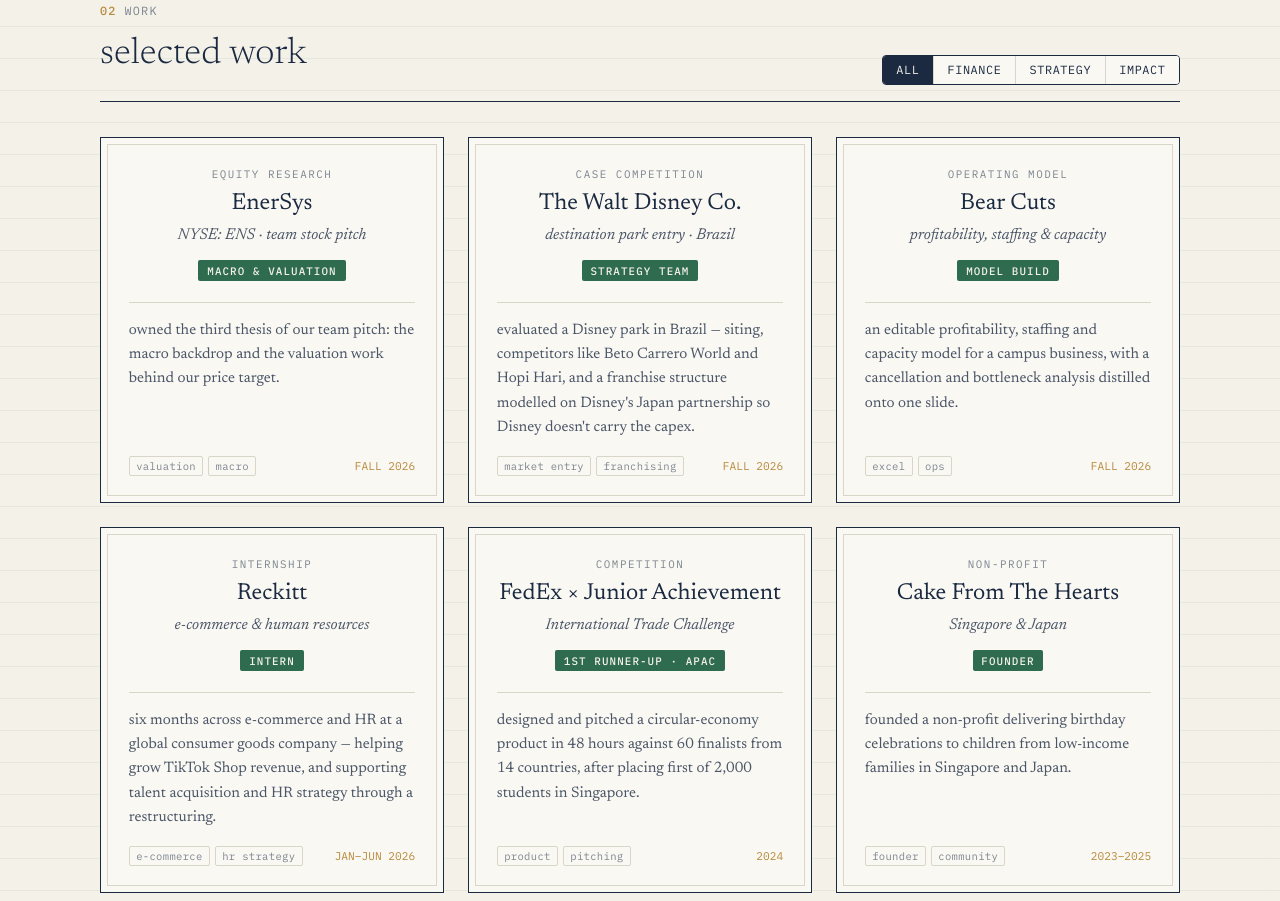
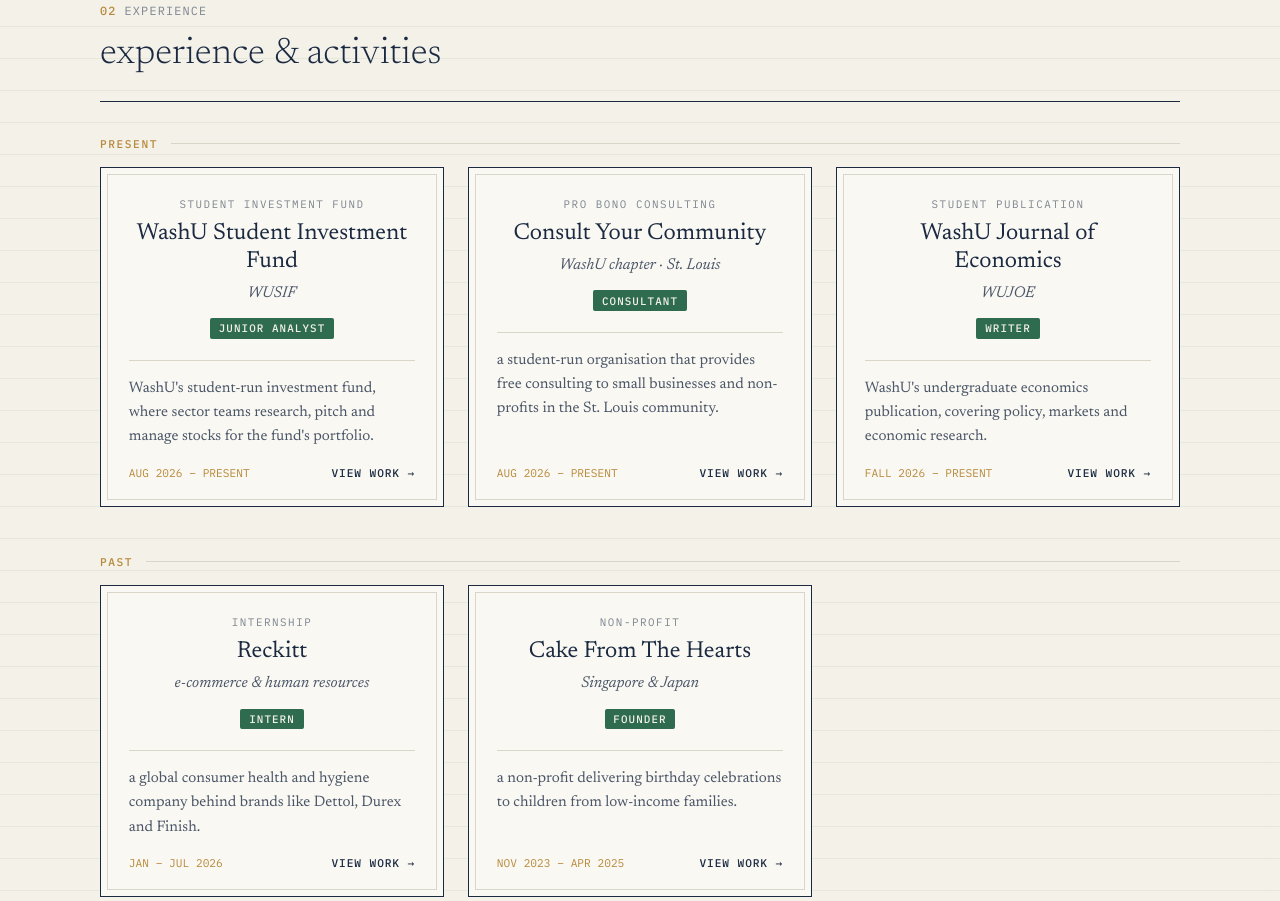
Before and after one commit to unawaretroubletrolley/wesleyngyude.com, a plain HTML site: page index.html in a window 1280 px wide. Shown: the part 1573-2474 px from the top of the page. Drawn offline with Linux system fonts and the light colour scheme.

Commit message:
Update work section to experience and modify labels

```diff
--- a/index.html
+++ b/index.html
@@ -163,6 +163,13 @@
   .tag { font: .66rem var(--mono); color: var(--muted); border: 1px solid var(--border); border-radius: 2px; padding: .1rem .4rem; letter-spacing: .03em; }
   .when { font: .7rem var(--mono); color: var(--gold); white-space: nowrap; }
 
+  .group-label { font: 500 .7rem var(--mono); letter-spacing: .14em; text-transform: uppercase; color: var(--gold); margin: 0 0 1rem; display: flex; align-items: center; gap: .8rem; }
+  .group-label::after { content: ""; flex: 1; height: 1px; background: var(--border); }
+  .grid + .group-label { margin-top: 3rem; }
+  a.card { text-decoration: none; color: inherit; }
+  .card .view { font: 500 .7rem var(--mono); letter-spacing: .08em; color: var(--ink); transition: color .2s, transform .2s; }
+  .card:hover .view { color: var(--green); transform: translateX(3px); }
+
   /* writing */
   .post { display: block; padding: 1.8rem 0; border-bottom: 1px solid var(--border); }
   .post .meta { font: .72rem var(--mono); color: var(--muted); letter-spacing: .06em; text-transform: uppercase; display: flex; gap: .6rem; flex-wrap: wrap; margin-bottom: .55rem; }
@@ -229,7 +236,7 @@
   </button>
   <div class="nav-menu" id="menu">
     <a href="#about"><b>01</b>about</a>
-    <a href="#work"><b>02</b>work</a>
+    <a href="#work"><b>02</b>experience</a>
     <a href="#writing"><b>03</b>writing</a>
     <a href="#credentials"><b>04</b>credentials</a>
     <a href="#contact"><b>05</b>contact</a>
@@ -244,7 +251,7 @@
     <h1>welcome to<br />wesley's <em>ledger</em></h1>
     <p class="tagline">keeping notes where finance, data, and decision-making meet</p>
     <div class="hero-ctas">
-      <a class="btn solid" href="#work">VIEW MY WORK</a>
+      <a class="btn solid" href="#work">VIEW EXPERIENCE</a>
       <a class="text-link" href="#writing">read my writing →</a>
     </div>
 
@@ -283,61 +290,59 @@
     </div>
   </section>
 
-  <!-- ============ DEALS / WORK ============ -->
+  <!-- ============ EXPERIENCE ============ -->
   <section class="block" id="work">
     <div class="wrap">
       <div class="sec-head reveal">
-        <div><p class="eyebrow"><b>02</b>work</p><h2>selected work</h2></div>
-        <div class="chips" role="group" aria-label="filter projects">
-          <button class="chip on" data-f="all">ALL</button>
-          <button class="chip" data-f="finance">FINANCE</button>
-          <button class="chip" data-f="strategy">STRATEGY</button>
-          <button class="chip" data-f="impact">IMPACT</button>
-        </div>
+        <div><p class="eyebrow"><b>02</b>experience</p><h2>experience & activities</h2></div>
       </div>
 
+      <!-- To add an organisation: copy one <a class="card org"> block, then make its page by copying a folder in /experience/. -->
+      <p class="group-label reveal">present</p>
       <div class="grid">
-        <!-- To add a project: copy one <article> block. data-cat = finance / strategy / impact (space-separated). -->
-        <article class="card reveal" data-cat="finance">
+        <a class="card org reveal" href="experience/wusif/">
           <div class="card-in">
             <div class="stone">
-              <div class="type">equity research</div>
-              <h3>EnerSys</h3>
-              <div class="deal">NYSE: ENS · team stock pitch</div>
-              <span class="role">macro & valuation</span>
+              <div class="type">student investment fund</div>
+              <h3>WashU Student Investment Fund</h3>
+              <div class="deal">WUSIF</div>
+              <span class="role">junior analyst</span>
             </div>
-            <p class="desc">owned the third thesis of our team pitch: the macro backdrop and the valuation work behind our price target.</p>
-            <div class="foot"><div class="tags"><span class="tag">valuation</span><span class="tag">macro</span></div><span class="when">FALL 2026</span></div>
+            <p class="desc">WashU's student-run investment fund, where sector teams research, pitch and manage stocks for the fund's portfolio.</p>
+            <div class="foot"><span class="when">AUG 2026 – PRESENT</span><span class="view">VIEW WORK →</span></div>
           </div>
-        </article>
+        </a>
 
-        <article class="card reveal" data-cat="strategy">
+        <a class="card org reveal" href="experience/consult-your-community/">
           <div class="card-in">
             <div class="stone">
-              <div class="type">case competition</div>
-              <h3>The Walt Disney Co.</h3>
-              <div class="deal">destination park entry · Brazil</div>
-              <span class="role">strategy team</span>
+              <div class="type">pro bono consulting</div>
+              <h3>Consult Your Community</h3>
+              <div class="deal">WashU chapter · St. Louis</div>
+              <span class="role">consultant</span>
             </div>
-            <p class="desc">evaluated a Disney park in Brazil — siting, competitors like Beto Carrero World and Hopi Hari, and a franchise structure modelled on Disney's Japan partnership so Disney doesn't carry the capex.</p>
-            <div class="foot"><div class="tags"><span class="tag">market entry</span><span class="tag">franchising</span></div><span class="when">FALL 2026</span></div>
+            <p class="desc">a student-run organisation that provides free consulting to small businesses and non-profits in the St. Louis community.</p>
+            <div class="foot"><span class="when">AUG 2026 – PRESENT</span><span class="view">VIEW WORK →</span></div>
           </div>
-        </article>
+        </a>
 
-        <article class="card reveal" data-cat="finance strategy">
+        <a class="card org reveal" href="experience/journal-of-economics/">
           <div class="card-in">
             <div class="stone">
-              <div class="type">operating model</div>
-              <h3>Bear Cuts</h3>
-              <div class="deal">profitability, staffing & capacity</div>
-              <span class="role">model build</span>
+              <div class="type">student publication</div>
+              <h3>WashU Journal of Economics</h3>
+              <div class="deal">WUJOE</div>
+              <span class="role">writer</span>
             </div>
-            <p class="desc">an editable profitability, staffing and capacity model for a campus business, with a cancellation and bottleneck analysis distilled onto one slide.</p>
-            <div class="foot"><div class="tags"><span class="tag">excel</span><span class="tag">ops</span></div><span class="when">FALL 2026</span></div>
+            <p class="desc">WashU's undergraduate economics publication, covering policy, markets and economic research.</p>
+            <div class="foot"><span class="when">FALL 2026 – PRESENT</span><span class="view">VIEW WORK →</span></div>
           </div>
-        </article>
+        </a>
+      </div>
 
-        <article class="card reveal" data-cat="strategy">
+      <p class="group-label reveal">past</p>
+      <div class="grid">
+        <a class="card org reveal" href="experience/reckitt/">
           <div class="card-in">
             <div class="stone">
               <div class="type">internship</div>
@@ -345,25 +350,12 @@
               <div class="deal">e-commerce & human resources</div>
               <span class="role">intern</span>
             </div>
-            <p class="desc">six months across e-commerce and HR at a global consumer goods company — helping grow TikTok Shop revenue, and supporting talent acquisition and HR strategy through a restructuring.</p>
-            <div class="foot"><div class="tags"><span class="tag">e-commerce</span><span class="tag">hr strategy</span></div><span class="when">JAN–JUN 2026</span></div>
+            <p class="desc">a global consumer health and hygiene company behind brands like Dettol, Durex and Finish.</p>
+            <div class="foot"><span class="when">JAN – JUL 2026</span><span class="view">VIEW WORK →</span></div>
           </div>
-        </article>
+        </a>
 
-        <article class="card reveal" data-cat="strategy impact">
-          <div class="card-in">
-            <div class="stone">
-              <div class="type">competition</div>
-              <h3>FedEx × Junior Achievement</h3>
-              <div class="deal">International Trade Challenge</div>
-              <span class="role">1st runner-up · APAC</span>
-            </div>
-            <p class="desc">designed and pitched a circular-economy product in 48 hours against 60 finalists from 14 countries, after placing first of 2,000 students in Singapore.</p>
-            <div class="foot"><div class="tags"><span class="tag">product</span><span class="tag">pitching</span></div><span class="when">2024</span></div>
-          </div>
-        </article>
-
-        <article class="card reveal" data-cat="impact">
+        <a class="card org reveal" href="experience/cake-from-the-hearts/">
           <div class="card-in">
             <div class="stone">
               <div class="type">non-profit</div>
@@ -371,10 +363,10 @@
               <div class="deal">Singapore & Japan</div>
               <span class="role">founder</span>
             </div>
-            <p class="desc">founded a non-profit delivering birthday celebrations to children from low-income families in Singapore and Japan.</p>
-            <div class="foot"><div class="tags"><span class="tag">founder</span><span class="tag">community</span></div><span class="when">2023–2025</span></div>
+            <p class="desc">a non-profit delivering birthday celebrations to children from low-income families.</p>
+            <div class="foot"><span class="when">NOV 2023 – APR 2025</span><span class="view">VIEW WORK →</span></div>
           </div>
-        </article>
+        </a>
       </div>
     </div>
   </section>
@@ -386,7 +378,15 @@
         <div><p class="eyebrow"><b>03</b>writing</p><h2>essays & articles</h2></div>
       </div>
 
-      <!-- To add a post: copy this <a class="post"> block. -->
+      <!-- To add a post: copy this <a class="post"> block. WUJOE articles go here AND on experience/journal-of-economics/ -->
+      <a class="post reveal" href="writing/missouri-sports-betting/">
+        <div class="meta"><span class="src">WashU Journal of Economics</span><span>·</span><span>public finance</span><span>·</span><span>4 min read</span></div>
+        <h3>Can Missouri bank on sports betting?</h3>
+        <blockquote>"to what extent can the state of Missouri rely on sports betting as a meaningful source of tax revenue?"</blockquote>
+        <p class="sum">nearly a year into legalization, billions have been wagered but the tax take is modest — and tax design, not casino substitution, explains why.</p>
+        <span class="go">READ THE ARTICLE →</span>
+      </a>
+
       <a class="post reveal" href="https://www.theedgesingapore.com/digitaledge/digital-economy/why-defi-must-change-survive" target="_blank" rel="noopener">
         <div class="meta"><span class="src">The Edge Singapore</span><span>·</span><span>essay</span><span>·</span><span>fintech</span></div>
         <h3>Why DeFi must change to survive</h3>
@@ -438,7 +438,7 @@
       <div class="row">
         <a class="btn solid" href="mailto:ng.w@wustl.edu">EMAIL ME</a>
         <a class="btn" href="https://www.linkedin.com/in/wesleyngyd/" target="_blank" rel="noopener">LINKEDIN</a>
-        <a class="btn" href="https://drive.google.com/file/d/1o93c_nwfSamTzpbz3V9-ZOIfXz2iKvWJ/view?usp=sharing" target="_blank" rel="noopener">CV</a>
+        <a class="btn" href="Wesley_Resume_final.pdf" target="_blank" rel="noopener">RESUME</a>
       </div>
     </div>
   </section>
@@ -448,7 +448,7 @@
   <div class="links">
     <a href="https://www.linkedin.com/in/wesleyngyd/" target="_blank" rel="noopener">LINKEDIN</a>
     <a href="mailto:ng.w@wustl.edu">EMAIL</a>
-    <a href="https://drive.google.com/file/d/1o93c_nwfSamTzpbz3V9-ZOIfXz2iKvWJ/view?usp=sharing" target="_blank" rel="noopener">CV</a>
+    <a href="Wesley_Resume_final.pdf" target="_blank" rel="noopener">RESUME</a>
   </div>
   © <span id="yr">2026</span> WESLEY NG YU DE
 </footer>
@@ -479,13 +479,6 @@
   // scroll hint
   document.getElementById('turn').addEventListener('click', () => document.getElementById('about').scrollIntoView({ behavior: 'smooth' }));
 
-  // project filters
-  document.querySelectorAll('.chip').forEach(c => c.addEventListener('click', () => {
-    document.querySelectorAll('.chip').forEach(o => o.classList.toggle('on', o === c));
-    const f = c.dataset.f;
-    document.querySelectorAll('.card').forEach(card => card.classList.toggle('hide', f !== 'all' && !card.dataset.cat.split(' ').includes(f)));
-  }));
-
   // fade-in on scroll
   const io = new IntersectionObserver(es => es.forEach(en => { if (en.isIntersecting) { en.target.classList.add('in'); io.unobserve(en.target); } }), { threshold: 0.12 });
   document.querySelectorAll('.reveal').forEach(el => io.observe(el));
```
